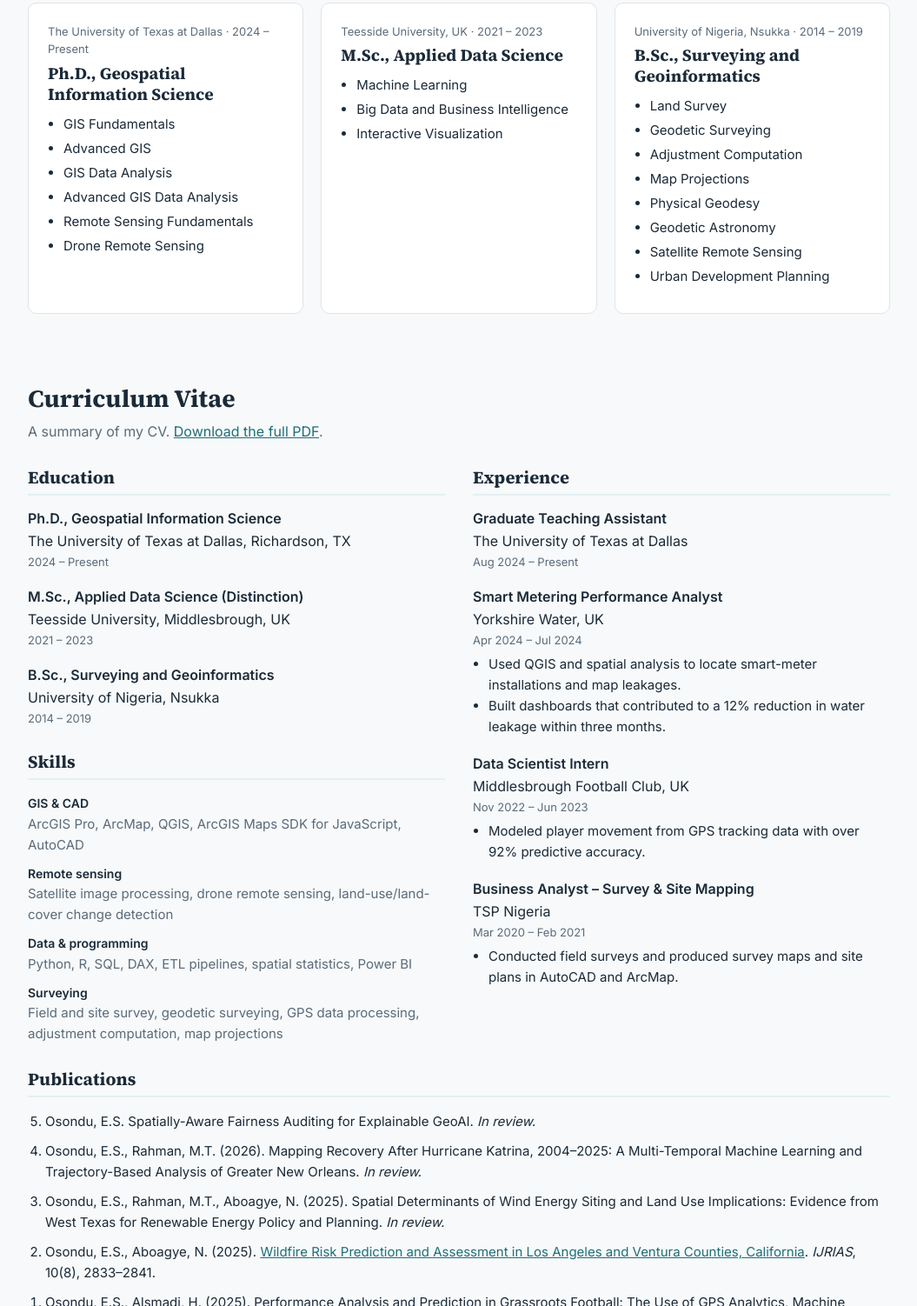
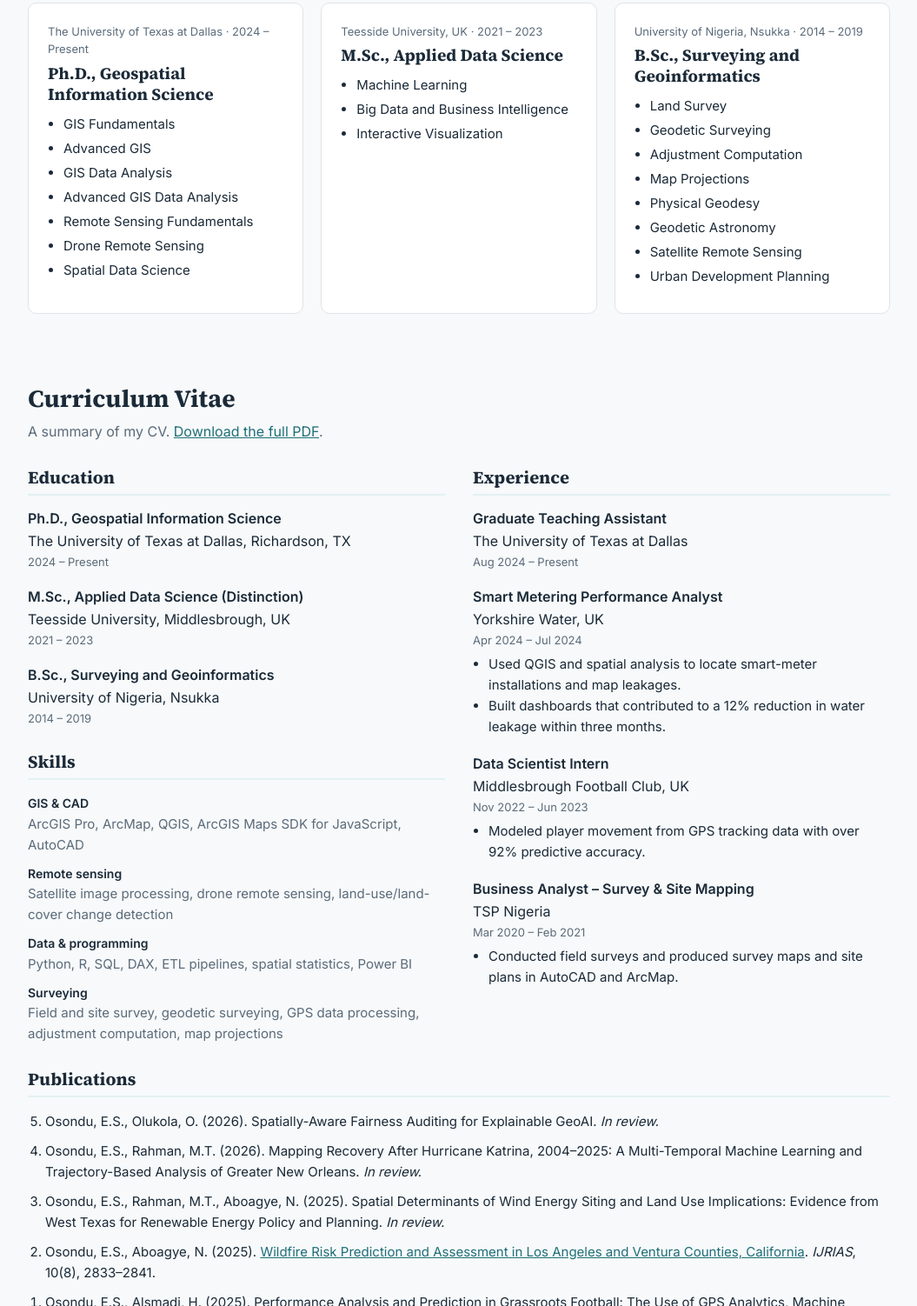
Before and after one commit to StanLi01/Stanli01.github.io, a plain HTML site: page index.html in a window 1280 px wide. Shown: the part 2982-4484 px from the top of the page at 87% size, without its empty margins (112-1167 px from the left). Drawn offline with Linux system fonts and the light colour scheme.

Commit message:
Revise publications and add Spatial Data Science course
Updated publication details and added a new course to the education section.

```diff
--- a/index.html
+++ b/index.html
@@ -265,7 +265,7 @@
   <div class="cv-block" style="margin-top:12px">
     <h3>Publications</h3>
     <ol class="pubs" reversed>
-      <li>Osondu, E.S. Spatially-Aware Fairness Auditing for Explainable GeoAI. <em>In review.</em></li>
+      <li>Osondu, E.S., Olukola, O. (2026). Spatially-Aware Fairness Auditing for Explainable GeoAI. <em>In review.</em></li>
       <li>Osondu, E.S., Rahman, M.T. (2026). Mapping Recovery After Hurricane Katrina, 2004–2025: A Multi-Temporal Machine Learning and Trajectory-Based Analysis of Greater New Orleans. <em>In review.</em></li>
       <li>Osondu, E.S., Rahman, M.T., Aboagye, N. (2025). Spatial Determinants of Wind Energy Siting and Land Use Implications: Evidence from West Texas for Renewable Energy Policy and Planning. <em>In review.</em></li>
       <li>Osondu, E.S., Aboagye, N. (2025). <a href="http://dx.doi.org/10.47772/IJRISS.2025.908000231" target="_blank">Wildfire Risk Prediction and Assessment in Los Angeles and Ventura Counties, California</a>. <em>IJRIAS</em>, 10(8), 2833–2841.</li>
@@ -380,7 +380,7 @@
     {
       title: "Ph.D., Geospatial Information Science",
       meta: "The University of Texas at Dallas · 2024 – Present",
-      courses: ["GIS Fundamentals", "Advanced GIS", "GIS Data Analysis", "Advanced GIS Data Analysis", "Remote Sensing Fundamentals", "Drone Remote Sensing"]
+      courses: ["GIS Fundamentals", "Advanced GIS", "GIS Data Analysis", "Advanced GIS Data Analysis", "Remote Sensing Fundamentals", "Drone Remote Sensing", "Spatial Data Science"]
     },
     {
       title: "M.Sc., Applied Data Science",
```
